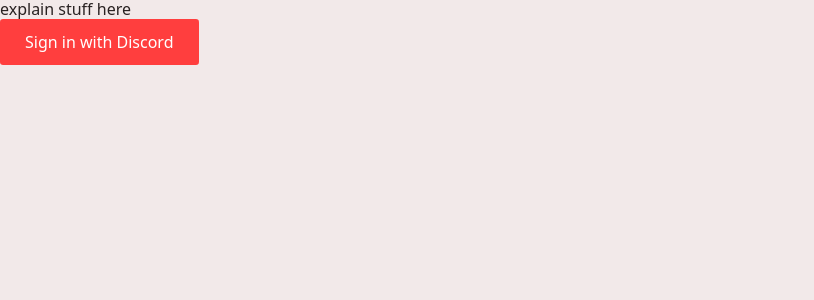
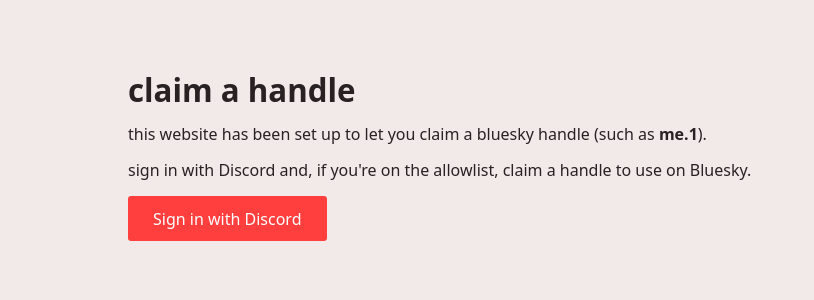
Before and after one commit to zyplos/bluesky-handles-kiosk, a Next.js app: page /hostnameSpecific/1/handles in a window 1280 px wide. Shown: the top 300 px of the page, without its empty margins (0-814 px from the left). Built offline with nearby package versions, Linux system fonts and the light colour scheme; no server answers.

Commit message:
about page done, new MainLayout component
MainLayout allows for per-hostname theming

```diff
--- a/app/hostnameSpecific/[rootDomain]/handles/page.tsx
+++ b/app/hostnameSpecific/[rootDomain]/handles/page.tsx
@@ -1,10 +1,42 @@
+import { auth } from "@/internals/auth";
+import { MainLayout } from "@/components/MainLayout";
 import SignInButton from "@/components/SignInButton";
+import { PageButton } from "@/components/Button";
 
-export default function HandlesAboutPage() {
+interface Params {
+  rootDomain: string;
+}
+
+interface PageProps {
+  params: Promise<Params>;
+}
+
+export default async function HandlesAboutPage({ params }: PageProps) {
+  const { rootDomain } = await params;
+  const session = await auth();
+  const user = session?.user;
+
   return (
-    <div>
-      <p>explain stuff here</p>
-      <SignInButton />
-    </div>
+    <MainLayout hostname={rootDomain}>
+      <div className="textContent">
+        <h1>claim a handle</h1>
+
+        <p>
+          this website has been set up to let you claim a bluesky handle (such
+          as <span className="bold">me.{rootDomain}</span>).
+        </p>
+
+        <p>
+          sign in with Discord and, if you're on the allowlist, claim a handle
+          to use on Bluesky.
+        </p>
+
+        <p>
+          {!user && <SignInButton />}
+          {/*  */}
+          {user && <PageButton href="/claim">Claim Handle</PageButton>}
+        </p>
+      </div>
+    </MainLayout>
   );
 }
--- a/app/hostnameSpecific/[rootDomain]/page.tsx
+++ b/app/hostnameSpecific/[rootDomain]/page.tsx
@@ -30,7 +30,9 @@
       </CenteredContent>
 
       <FooterContent>
-        {!user && <PageButton href="/about">Claim a Bluesky Handle</PageButton>}
+        {!user && (
+          <PageButton href="/handles">Claim a Bluesky Handle</PageButton>
+        )}
         {/*  */}
         {user && (
           <>
--- /dev/null
+++ b/components/MainLayout/index.tsx
@@ -0,0 +1,24 @@
+import styles from "./styles.module.scss";
+
+export interface MainLayoutProps extends React.HTMLAttributes<HTMLDivElement> {
+  children: React.ReactNode;
+  hostname: string;
+}
+
+export function MainLayout({
+  children,
+  className,
+  hostname,
+  ...props
+}: MainLayoutProps) {
+  return (
+    <div
+      id="root"
+      className={`${styles.mainWrapper} ${className || ""}`}
+      data-hostname={hostname}
+      {...props}
+    >
+      <div className="responsiveCenteredContainer">{children}</div>
+    </div>
+  );
+}
--- /dev/null
+++ b/components/MainLayout/styles.module.scss
@@ -0,0 +1,6 @@
+.mainWrapper {
+  height: 100%;
+  max-height: 100%;
+  overflow: auto;
+  padding: var(--space-xl) 0;
+}
```
